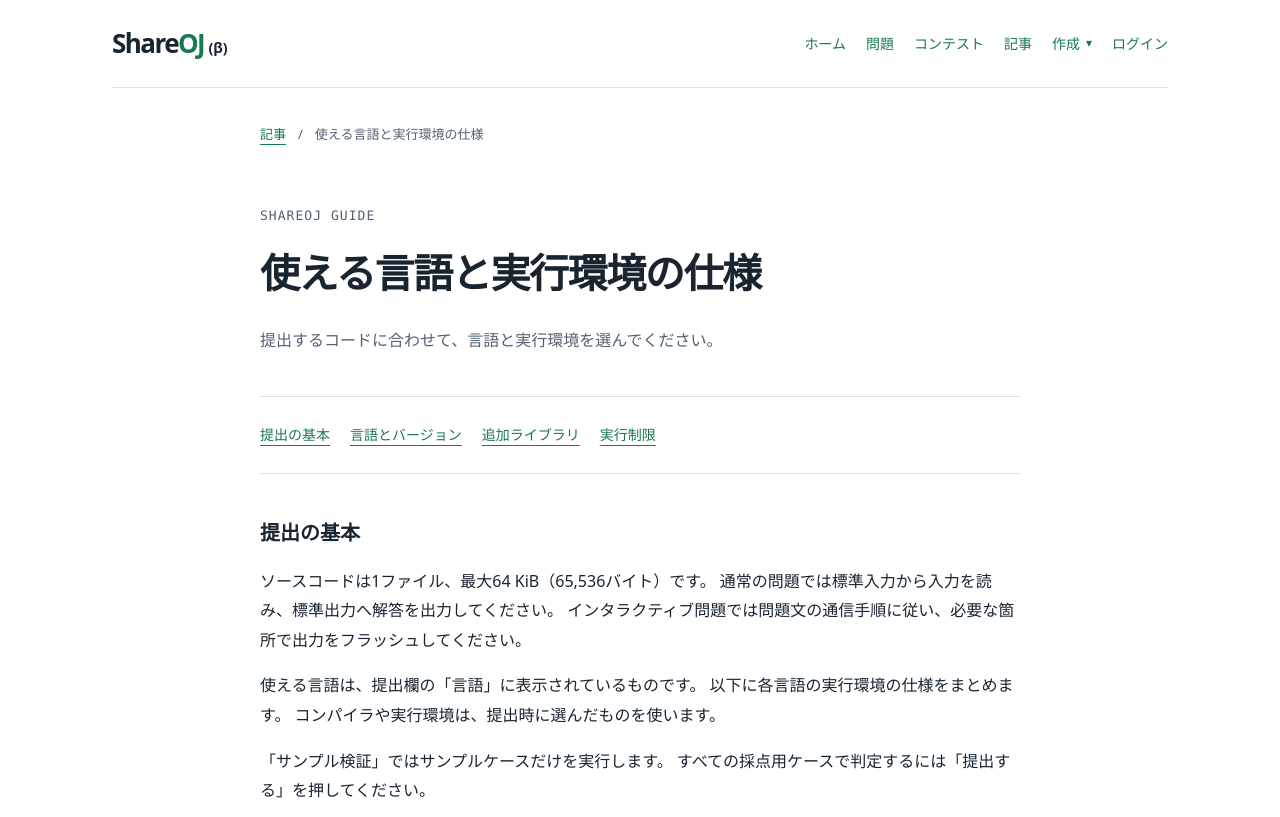
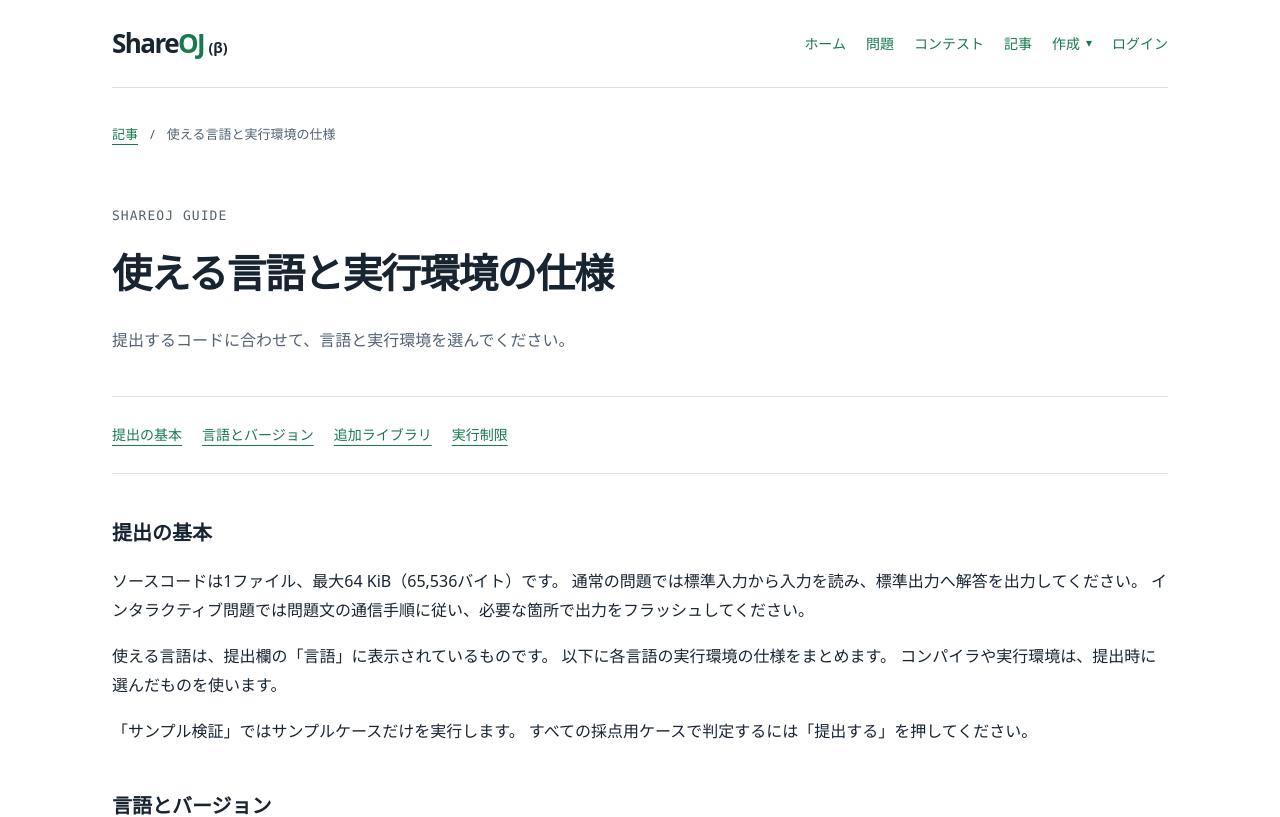
Before and after one commit to loop0919/judge, a Nuxt app in the folder web/: page /blog/language-guide in a window 1280 px wide. Shown: the top 817 px of the page. Built offline with nearby package versions, Linux system fonts and the light colour scheme; no server answers; what @mdit/plugin-katex, markdown-it-container would draw is missing.

Commit message:
fix: 記事の横幅を共通レイアウトに統一

```diff
--- a/web/app/assets/css/blog.css
+++ b/web/app/assets/css/blog.css
@@ -2,7 +2,7 @@
 .blog-entry { padding-block: 32px; margin-top: 32px; border-block: 1px solid var(--color-line); }
 .blog-entry h2 { margin-bottom: 12px; }
 .blog-entry p:last-child { margin: 0; color: var(--color-muted); }
-.blog-article { max-width: 760px; margin-inline: auto; padding-bottom: 64px; }
+.blog-article { padding-bottom: 64px; }
 .blog-article-header { padding-block: 24px; }
 .blog-article h1 { font-size: clamp(1.75rem, 4vw, 2.5rem); }
 .blog-article section { margin-block: 44px; scroll-margin-top: 24px; }
--- a/web/app/pages/blog/[id].vue
+++ b/web/app/pages/blog/[id].vue
@@ -17,5 +17,5 @@ useHead(() => ({ link: [{ rel: 'canonical', href: canonical.value }] }))
   </article>
 </template>
 <style scoped>
-.post-page { max-width: 48rem; margin: 40px auto 80px; overflow-wrap: anywhere; }
+.post-page { margin: 40px 0 80px; overflow-wrap: anywhere; }
 </style>
```
